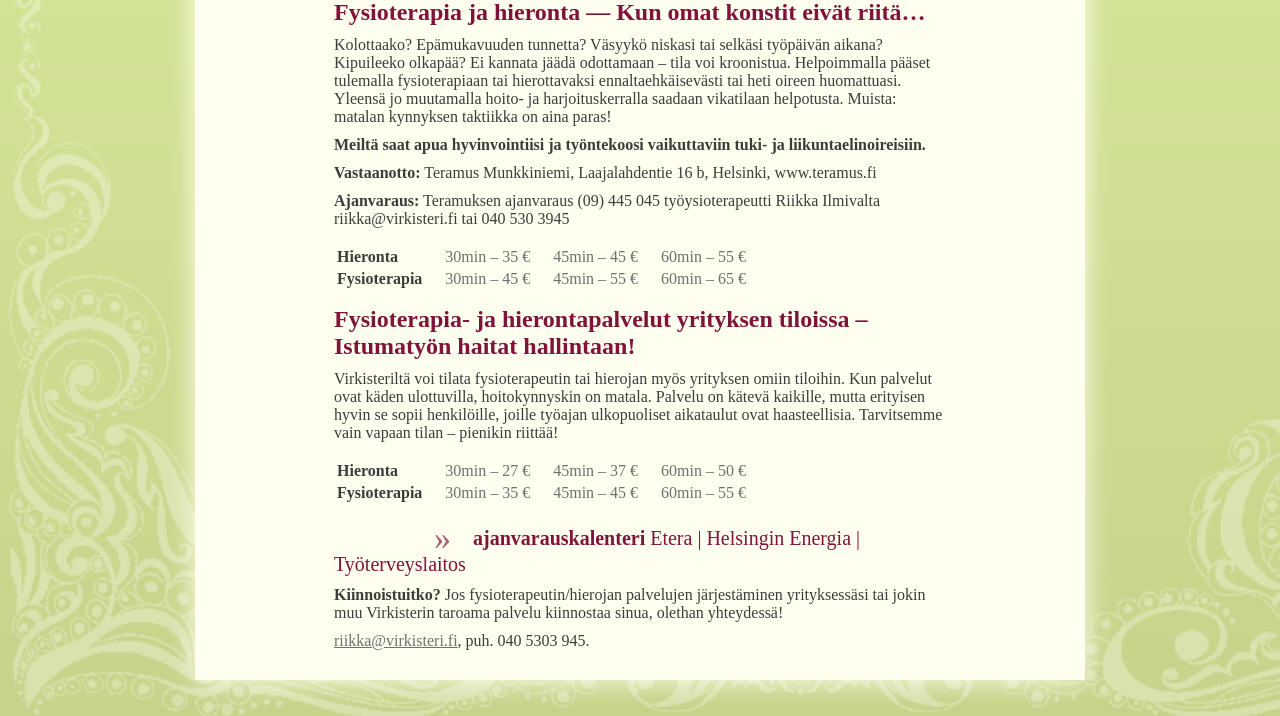
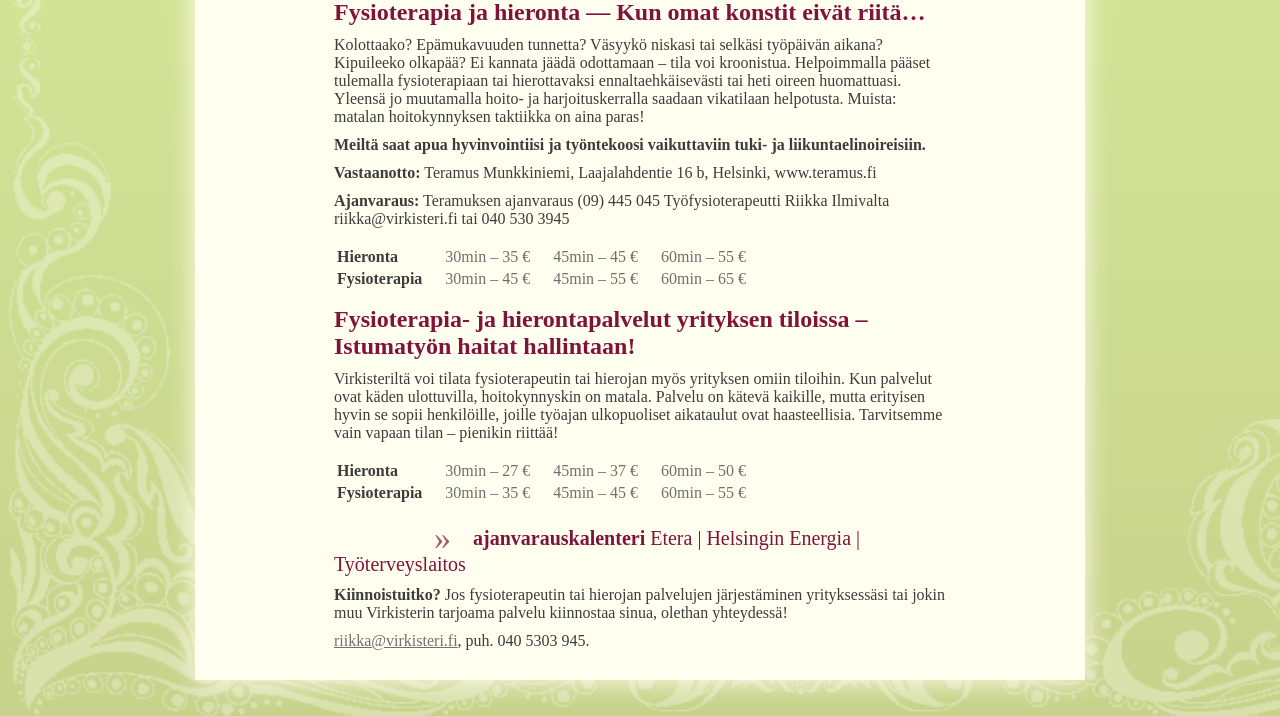
Before and after one commit to sdsykes-web/virkisteri, a Jekyll site: the page built from fysioterapia.md, in a window 1280 px wide. Shown: the part 601-1317 px from the top of the page. Built offline with Jekyll 4.4.1, drawn with Linux system fonts in a browser that asks for light colours; some web fonts are replaced.

Commit message:
Update fysioterapia.md

```diff
--- a/fysioterapia.md
+++ b/fysioterapia.md
@@ -5,14 +5,14 @@ menu4: lit
 ## Henkilöstöliikunta | Liikunta- ja fysioterapiapalvelut
 ##### HELSINKI - ESPOO - VANTAA
 ### Fysioterapia ja hieronta &mdash; Kun omat konstit eivät riitä&hellip;
-Kolottaako? Epämukavuuden tunnetta? Väsyykö niskasi tai selkäsi työpäivän aikana? Kipuileeko olkapää? Ei kannata jäädä odottamaan – tila voi kroonistua. Helpoimmalla pääset tulemalla fysioterapiaan tai hierottavaksi ennaltaehkäisevästi tai heti oireen huomattuasi. Yleensä jo muutamalla hoito- ja harjoituskerralla saadaan vikatilaan helpotusta. Muista: matalan kynnyksen taktiikka on aina paras!
+Kolottaako? Epämukavuuden tunnetta? Väsyykö niskasi tai selkäsi työpäivän aikana? Kipuileeko olkapää? Ei kannata jäädä odottamaan – tila voi kroonistua. Helpoimmalla pääset tulemalla fysioterapiaan tai hierottavaksi ennaltaehkäisevästi tai heti oireen huomattuasi. Yleensä jo muutamalla hoito- ja harjoituskerralla saadaan vikatilaan helpotusta. Muista: matalan hoitokynnyksen taktiikka on aina paras!
 
 ###### Meiltä saat apua hyvinvointiisi ja työntekoosi vaikuttaviin tuki- ja liikuntaelinoireisiin.
 
 **Vastaanotto:** Teramus Munkkiniemi, Laajalahdentie 16 b, Helsinki, www.teramus.fi
 
 **Ajanvaraus:** Teramuksen ajanvaraus (09) 445 045
-työysioterapeutti Riikka Ilmivalta riikka@virkisteri.fi tai 040 530 3945
+Työfysioterapeutti Riikka Ilmivalta riikka@virkisteri.fi tai 040 530 3945
 
 <table>
   <tr>
@@ -39,6 +39,6 @@ Virkisteriltä voi tilata fysioterapeutin tai hierojan myös yrityksen omiin til
 
 <span class="margin-indicator-container"><span class="margin-indicator">»</span><span class="calendar-links"><b>ajanvarauskalenteri</b> Etera | Helsingin Energia | Työterveyslaitos</span></span>
 
-**Kiinnoistuitko?** Jos fysioterapeutin/hierojan palvelujen järjestäminen yrityksessäsi tai jokin muu Virkisterin taroama palvelu kiinnostaa sinua, olethan yhteydessä!
+**Kiinnoistuitko?** Jos fysioterapeutin tai hierojan palvelujen järjestäminen yrityksessäsi tai jokin muu Virkisterin tarjoama palvelu kiinnostaa sinua, olethan yhteydessä!
 
 [riikka@virkisteri.fi](mailto:riikka@virkisteri.fi), puh. 040 5303 945.
```
